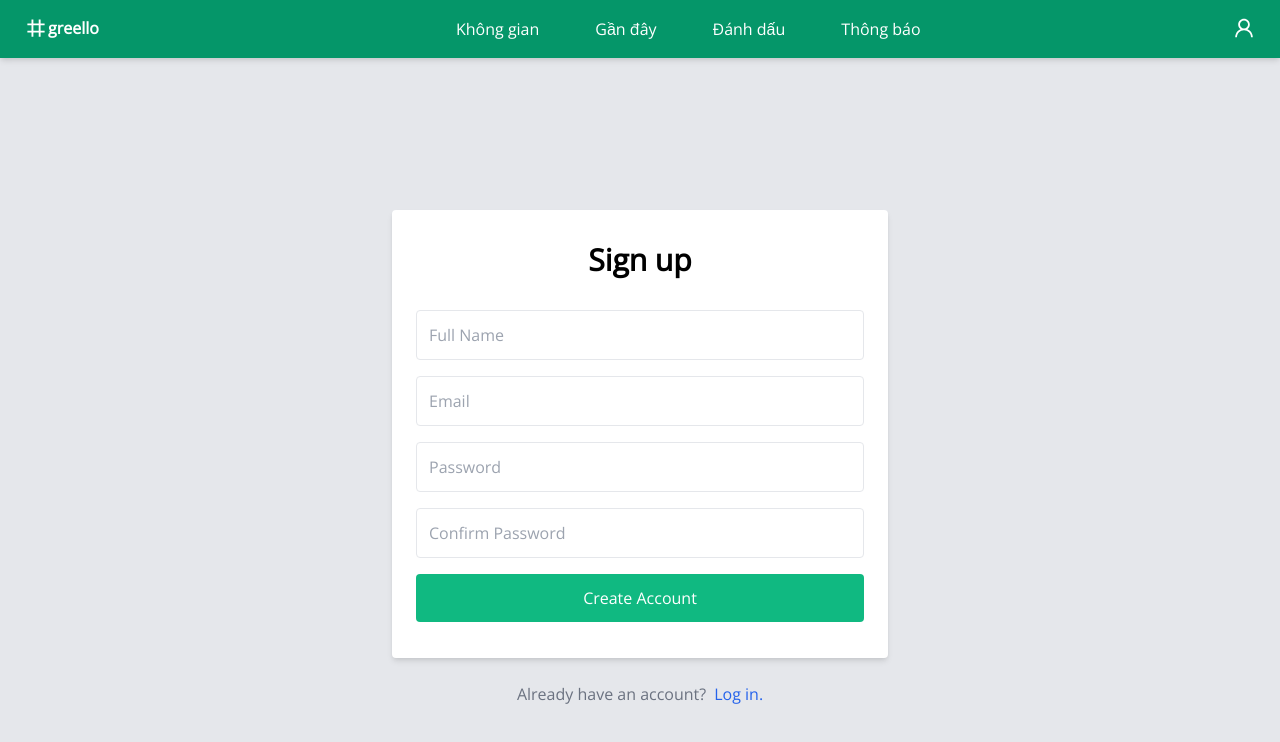
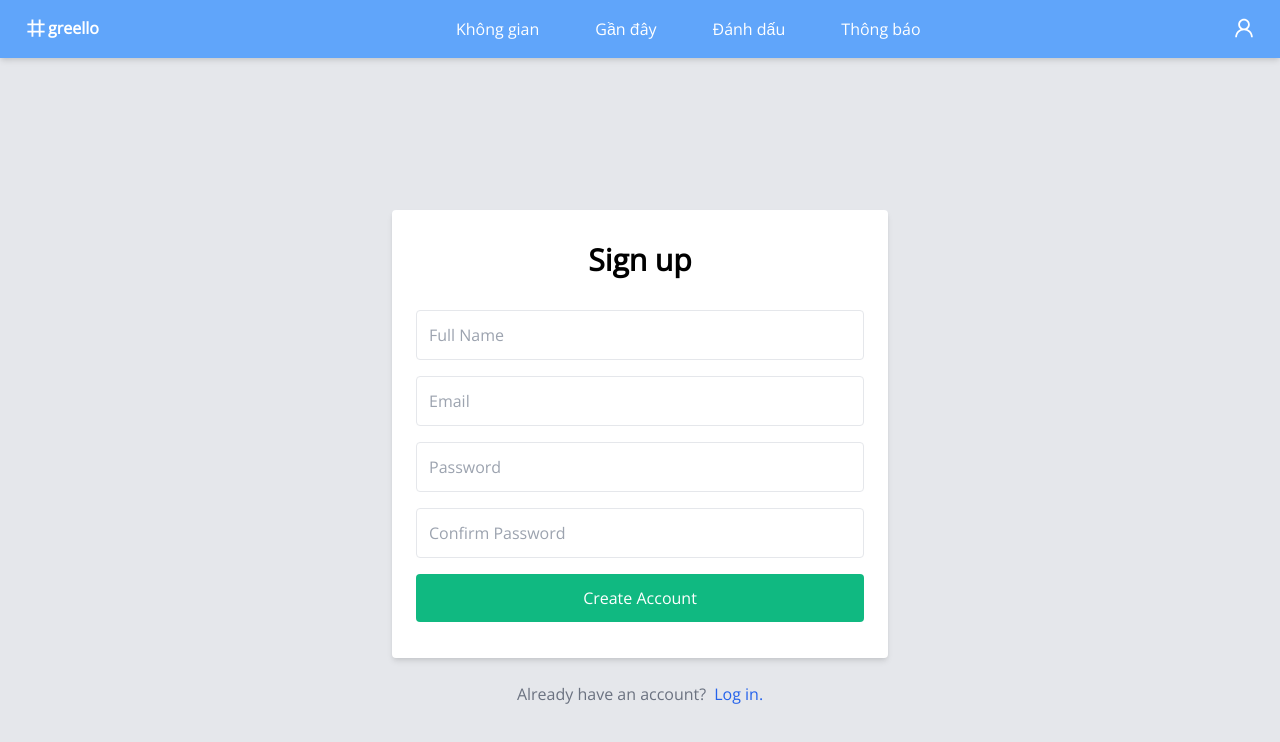
Before and after one commit to SilvirD/TodoApp-FinalProject, a React (Create React App) app: page /register in a window 1280 px wide. Shown: the top 742 px of the page. Built offline with nearby package versions, Linux system fonts and the light colour scheme; no server answers.

Commit message:
modified new theme

```diff
--- a/src/index.scss
+++ b/src/index.scss
@@ -17,20 +17,20 @@ body {
 .navbar {
   height: 58px;
   @apply flex relative
-    bg-green-600 shadow-md text-white
+    bg-blue-400 shadow-md text-white
     justify-between items-center
     px-10 py-2;
 }
 
 .brand-section {
   @apply absolute top-1 left-3
-    cursor-pointer p-3 rounded-md
-    hover:bg-green-500 flex font-black;
+    cursor-pointer p-3 rounded-sm
+    hover:bg-blue-300 flex font-black;
 }
 
 .navlinks {
   top: 58px;
-  @apply hidden absolute p-1 left-0 bg-green-600
+  @apply hidden absolute p-1 left-0
     md:flex w-full md:w-auto md:relative md:top-auto md:left-1/4 lg:left-1/3;
 
   .active {
@@ -47,18 +47,18 @@ body {
     @apply m-0 p-0 text-center;
     a {
       @apply no-underline cursor-pointer block p-3
-            rounded-md hover:bg-green-500;
+            rounded-sm hover:bg-blue-300;
     }
   }
 }
 
 .profile {
   @apply cursor-pointer p-3
-    rounded-full hover:bg-green-500;
+    rounded-full hover:bg-blue-300;
 }
 
 .menu {
   @apply cursor-pointer p-3
-    rounded-md hover:bg-green-500
+    rounded-sm hover:bg-blue-300
     inline md:hidden;
 }
--- a/src/styles/FormModal.scss
+++ b/src/styles/FormModal.scss
@@ -1,6 +1,6 @@
 .form-modal {
   @apply fixed top-1/2 left-1/2 w-full md:w-1/2
-	bg-gray-100 p-8 rounded-lg shadow-lg;
+	bg-gray-100 p-8 rounded-sm shadow-lg;
   transform: translate(-50%, -50%);
 
   h1 {
@@ -15,20 +15,20 @@
     @apply flex flex-col;
 
     input {
-      @apply rounded-md p-4 my-4;
+      @apply rounded-sm p-4 my-4;
     }
 
 		textarea {
-			@apply resize-none rounded-md h-60 p-4 my-4;
+			@apply resize-none rounded-sm h-60 p-4 my-4;
 		}
 
     #submit {
-      @apply bg-green-500 text-white cursor-pointer rounded-md;
+      @apply bg-blue-400 hover:bg-blue-500 text-white cursor-pointer rounded-sm;
     }
   }
 
   button {
-    @apply p-4 rounded-md hover:bg-gray-200;
+    @apply p-4 rounded-sm hover:bg-gray-200;
   }
 }
 
--- a/src/styles/Workspace.scss
+++ b/src/styles/Workspace.scss
@@ -3,7 +3,7 @@
   .toolbar {
     @apply ml-auto;
     .btn-create {
-      @apply bg-green-500 text-white rounded-md p-4;
+      @apply bg-blue-400 text-white rounded-sm p-4;
     }
   }
 
@@ -17,7 +17,7 @@
       grid-template-columns: repeat(auto-fill, minmax(269px, 1fr));
 
       .card {
-        @apply bg-gray-200 rounded-md p-4 cursor-pointer;
+        @apply bg-gray-200 rounded-sm p-4 cursor-pointer;
 
         h1 {
           @apply font-bold text-3xl;
```
Also changed, not shown: src/components/Workspace/Card.js (line endings or trailing spaces), src/components/Workspace/FormModal.js (line endings or trailing spaces), src/components/common/FormInput.js (line endings or trailing spaces), 1 other file (tests, documents, lock files or other folders).
